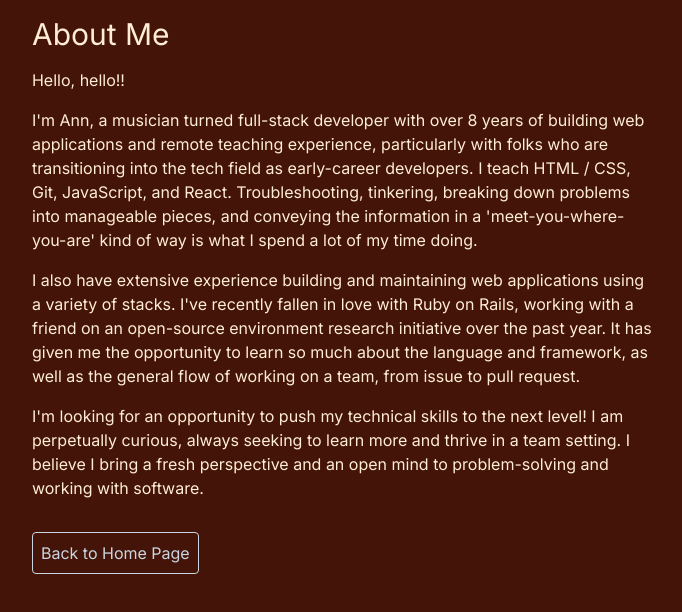
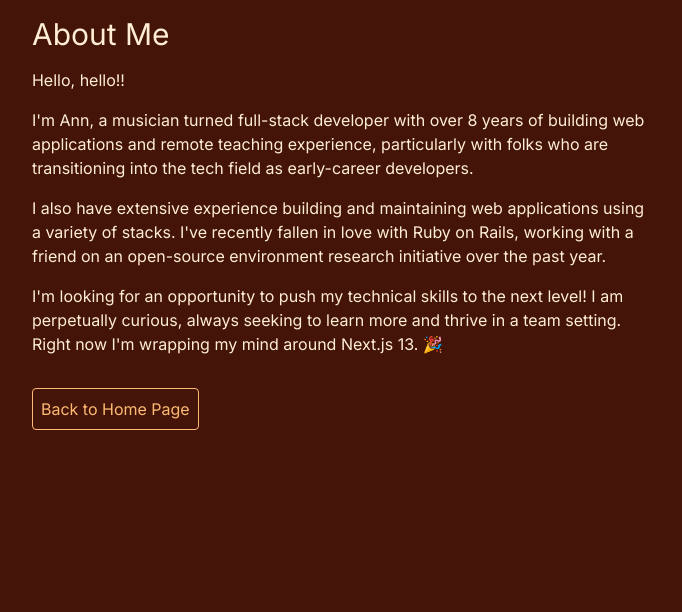
Before and after one commit to redrambles/next-todos, a Next.js app: page /about in a window 1280 px wide. Shown: the top 612 px of the page, without its empty margins (296-978 px from the left). Built offline with nearby package versions, Linux system fonts and the light colour scheme.

Commit message:
Update about page

```diff
--- a/src/app/about/page.tsx
+++ b/src/app/about/page.tsx
@@ -1,3 +1,4 @@
+/* eslint-disable react/no-unescaped-entities */
 import React from "react";
 import Link from "next/link";
 
@@ -10,27 +11,23 @@ function AboutMe() {
 
         <p className='my-4'>
           I'm Ann, a musician turned full-stack developer with over 8 years of building web applications and remote teaching
-          experience, particularly with folks who are transitioning into the tech field as early-career developers. I teach HTML /
-          CSS, Git, JavaScript, and React. Troubleshooting, tinkering, breaking down problems into manageable pieces, and
-          conveying the information in a 'meet-you-where-you-are' kind of way is what I spend a lot of my time doing.
+          experience, particularly with folks who are transitioning into the tech field as early-career developers.
         </p>
 
         <p className='my-4'>
           I also have extensive experience building and maintaining web applications using a variety of stacks. I've recently
           fallen in love with Ruby on Rails, working with a friend on an open-source environment research initiative over the past
-          year. It has given me the opportunity to learn so much about the language and framework, as well as the general flow of
-          working on a team, from issue to pull request.
+          year.
         </p>
 
         <p className='my-4'>
           I'm looking for an opportunity to push my technical skills to the next level! I am perpetually curious, always seeking
-          to learn more and thrive in a team setting. I believe I bring a fresh perspective and an open mind to problem-solving
-          and working with software.{" "}
+          to learn more and thrive in a team setting. Right now I'm wrapping my mind around Next.js 13. 🎉
         </p>
       </article>
       <Link
         href='/'
-        className='inline-block py-2 my-4 border border-slate-300 text-slate-300 px-2 rounded hover:bg-slate-700 focus-within:bg-slate-700 outline-none'
+        className='inline-block py-2 my-4 border border-orange-300 text-orange-300 px-2 rounded hover:bg-orange-700 hover:text-orange-200 focus-within:bg-orange-700 outline-none'
       >
         Back to Home Page
       </Link>
```
